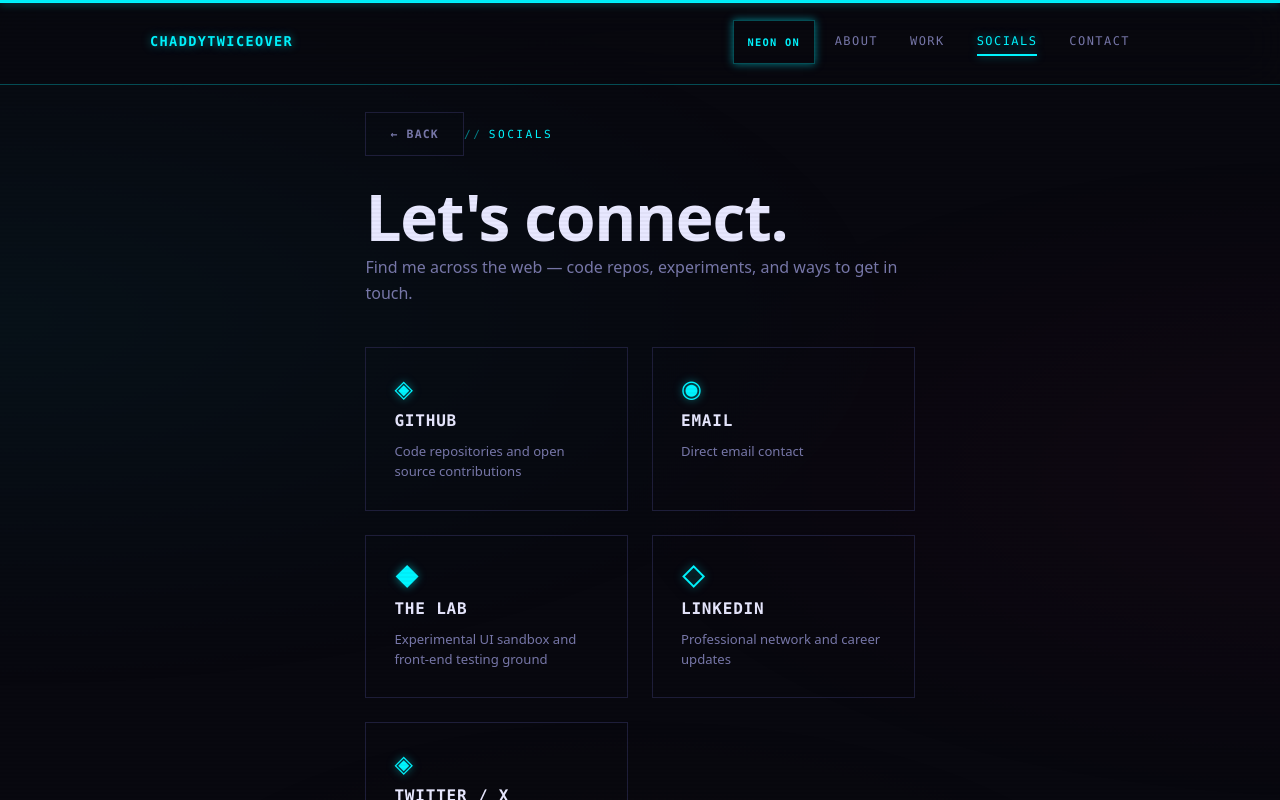
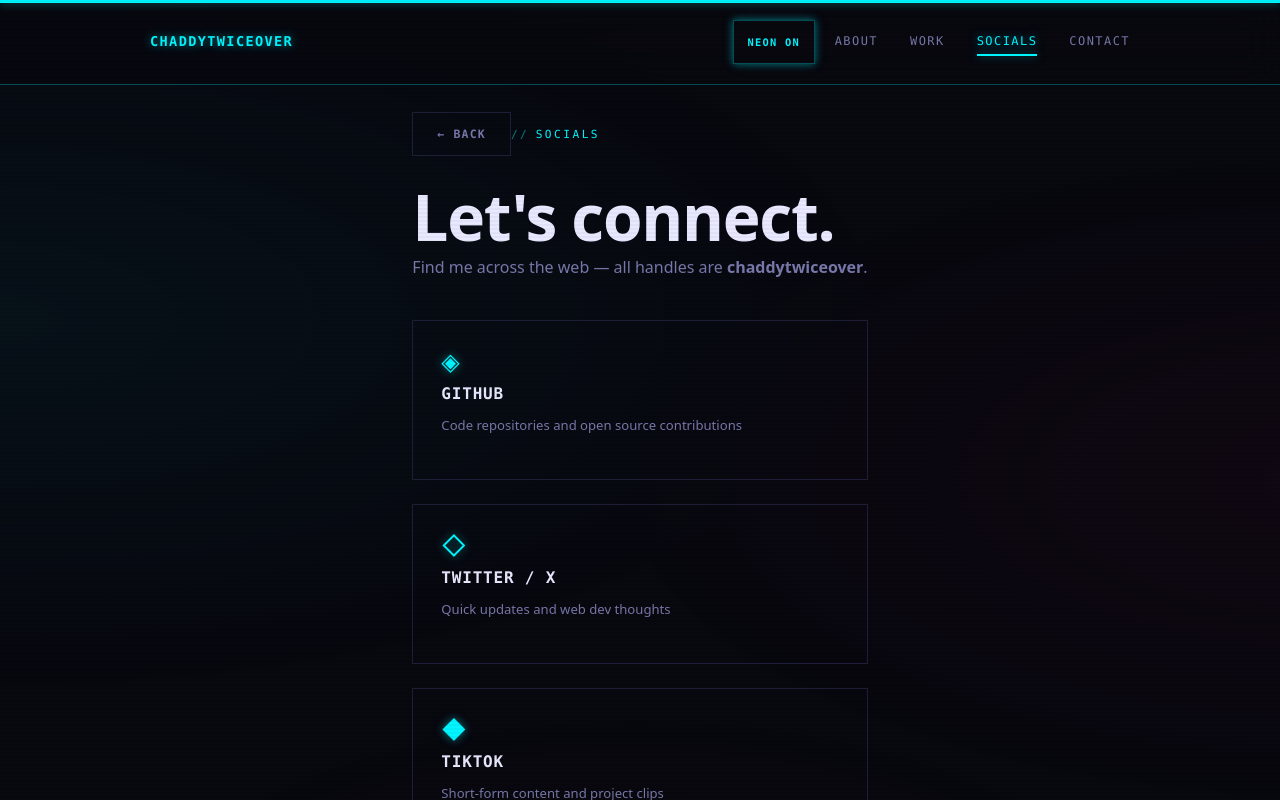
Before and after one commit to chaddytwiceover/MAIN-SITE, a Next.js app: page /socials in a window 1280 px wide. Shown: the top 800 px of the page. Built offline with nearby package versions, Linux system fonts and the light colour scheme.

Commit message:
feat: Implement SocialsContent component to display social media links with descriptions, icons, and animations.

```diff
--- a/src/app/socials/SocialsContent.tsx
+++ b/src/app/socials/SocialsContent.tsx
@@ -12,27 +12,27 @@
     icon: '◈',
   },
   {
+    name: 'Twitter / X',
+    url: 'https://x.com/chaddytwiceover',
+    description: 'Quick updates and web dev thoughts',
+    icon: '◇',
+  },
+  {
+    name: 'TikTok',
+    url: 'https://www.tiktok.com/@chaddytwiceover',
+    description: 'Short-form content and project clips',
+    icon: '◆',
+  },
+  {
+    name: 'Instagram',
+    url: 'https://www.instagram.com/chaddytwiceover/',
+    description: 'Visual updates and behind-the-scenes posts',
+    icon: '◉',
+  },
+  {
     name: 'Email',
     url: 'mailto:contact@chaddytwiceover.com',
     description: 'Direct email contact',
-    icon: '◉',
-  },
-  {
-    name: 'The Lab',
-    url: 'https://lab.chaddytwiceover.com',
-    description: 'Experimental UI sandbox and front-end testing ground',
-    icon: '◆',
-  },
-  {
-    name: 'LinkedIn',
-    url: 'https://linkedin.com/in/chaddytwiceover',
-    description: 'Professional network and career updates',
-    icon: '◇',
-  },
-  {
-    name: 'Twitter / X',
-    url: 'https://twitter.com/chaddytwiceover',
-    description: 'Quick updates and web dev thoughts',
     icon: '◈',
   },
 ]
@@ -54,8 +54,7 @@
         <span className="section-label">Socials</span>
         <h1>{"Let's connect."}</h1>
         <p>
-          Find me across the web — code repos, experiments, and ways to get in
-          touch.
+          Find me across the web — all handles are <strong>chaddytwiceover</strong>.
         </p>
 
         <div className="socials-grid">
```
